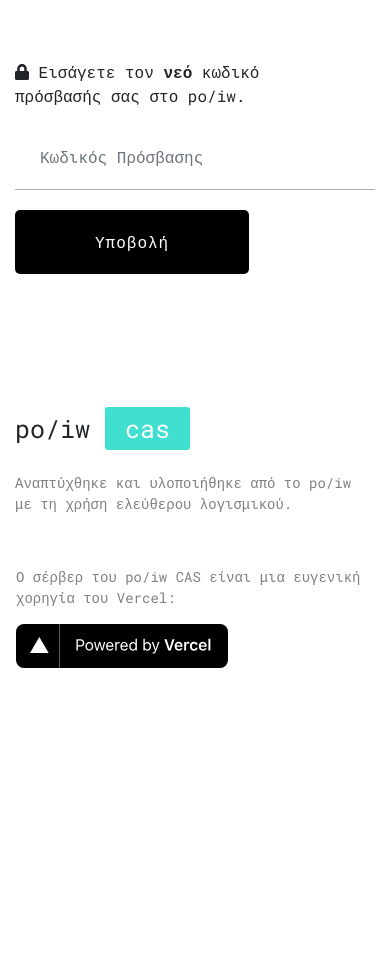
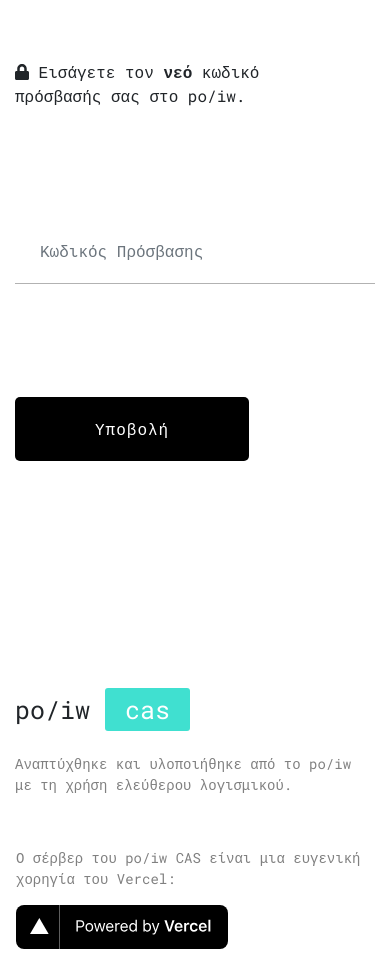
Before and after one commit to poiw-org/cas, a Next.js app: page /resetPassword in a window 390 px wide. Before the commit the page ends 844 px from the top, so only its background shows below. Built offline with nearby package versions, Linux system fonts and the light colour scheme.

Commit message:
Responsiveness fixes for login form

```diff
--- a/styles/_forms.scss
+++ b/styles/_forms.scss
@@ -37,7 +37,6 @@
 }
 
 .login, .register{
-    margin-top:60px;
 
     transform: translatex(-10vw);
     opacity: 0;
@@ -51,6 +50,18 @@
     }
 }
 
+.login{
+    height: calc(80vh - 180px);
+    min-height: 250px;
+    margin-top:60px;
+}
+
+.register{
+    height: 100vh;
+    min-height: 600px;
+    margin-top:60px;
+}
+
 .goBack{
     color: #000;
 
```
Also changed, not shown: pages/login.js (+5 -3 lines).
